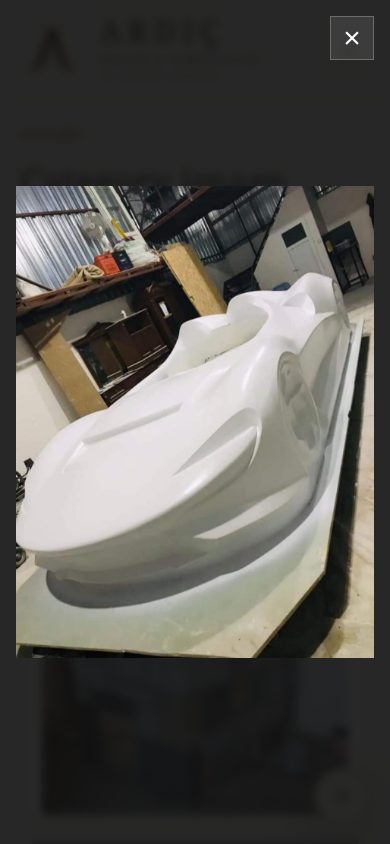
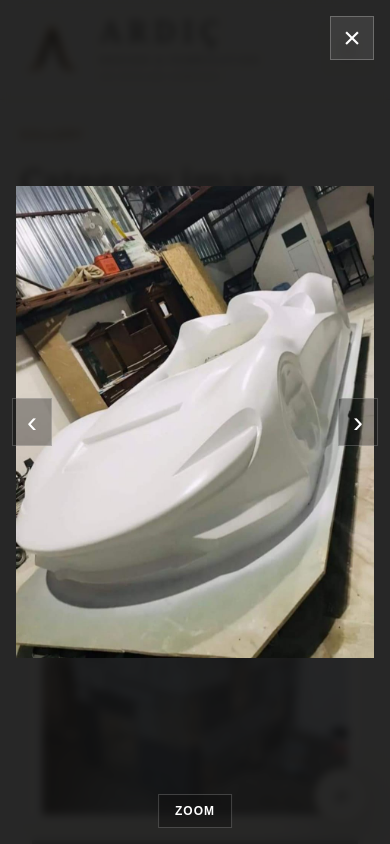
Before and after one commit to tahabaki6134/ardicdf-website, a Next.js app: page /works/artificial-rock-organic-forms in a window 390 px wide. Both pictures are taken after a click on the button 195 px from the left and 1539 px from the top of the page. Shown: the part 1117-1961 px from the top of the page. Built offline with nearby package versions, Linux system fonts and the light colour scheme; grey boxes are pictures that could not be loaded.

Commit message:
Improve portfolio lightbox mobile navigation

```diff
--- a/components/portfolio-lightbox.tsx
+++ b/components/portfolio-lightbox.tsx
@@ -1,7 +1,7 @@
 "use client";
 
 import Image from "next/image";
-import { useCallback, useEffect, useState } from "react";
+import { useCallback, useEffect, useRef, useState } from "react";
 
 export type PortfolioLightboxImage = {
   src: string;
@@ -14,22 +14,45 @@ type PortfolioLightboxProps = {
 
 export function PortfolioLightbox({ images }: PortfolioLightboxProps) {
   const [activeIndex, setActiveIndex] = useState<number | null>(null);
+  const [isZoomed, setIsZoomed] = useState(false);
+  const [dragOffset, setDragOffset] = useState(0);
+  const [isSwiping, setIsSwiping] = useState(false);
+  const pointerStartX = useRef<number | null>(null);
+  const pointerStartY = useRef<number | null>(null);
+  const suppressPreviewClick = useRef(false);
   const activeImage = activeIndex === null ? null : images[activeIndex];
   const hasNavigation = images.length > 1;
 
-  const closeLightbox = useCallback(() => setActiveIndex(null), []);
+  const closeLightbox = useCallback(() => {
+    setActiveIndex(null);
+    setIsZoomed(false);
+    setDragOffset(0);
+    setIsSwiping(false);
+  }, []);
 
   const showPrevious = useCallback(() => {
+    setIsZoomed(false);
+    setDragOffset(0);
+    setIsSwiping(false);
     setActiveIndex((currentIndex) =>
       currentIndex === null ? currentIndex : (currentIndex - 1 + images.length) % images.length
     );
   }, [images.length]);
 
   const showNext = useCallback(() => {
+    setIsZoomed(false);
+    setDragOffset(0);
+    setIsSwiping(false);
     setActiveIndex((currentIndex) =>
       currentIndex === null ? currentIndex : (currentIndex + 1) % images.length
     );
   }, [images.length]);
+
+  const toggleZoom = useCallback(() => {
+    setIsZoomed((currentValue) => !currentValue);
+    setDragOffset(0);
+    setIsSwiping(false);
+  }, []);
 
   useEffect(() => {
     if (activeIndex === null) {
@@ -59,6 +82,70 @@ export function PortfolioLightbox({ images }: PortfolioLightboxProps) {
     };
   }, [activeIndex, closeLightbox, hasNavigation, showNext, showPrevious]);
 
+  const handlePointerDown = (event: React.PointerEvent<HTMLDivElement>) => {
+    if (!hasNavigation || isZoomed) {
+      return;
+    }
+
+    pointerStartX.current = event.clientX;
+    pointerStartY.current = event.clientY;
+    setIsSwiping(false);
+    setDragOffset(0);
+  };
+
+  const handlePointerMove = (event: React.PointerEvent<HTMLDivElement>) => {
+    if (pointerStartX.current === null || pointerStartY.current === null || isZoomed) {
+      return;
+    }
+
+    const deltaX = event.clientX - pointerStartX.current;
+    const deltaY = event.clientY - pointerStartY.current;
+
+    if (Math.abs(deltaX) > 12 && Math.abs(deltaX) > Math.abs(deltaY)) {
+      event.preventDefault();
+      setIsSwiping(true);
+      setDragOffset(Math.max(-80, Math.min(80, deltaX)));
+    }
+  };
+
+  const handlePointerEnd = () => {
+    if (pointerStartX.current === null) {
+      return;
+    }
+
+    const finalOffset = dragOffset;
+    pointerStartX.current = null;
+    pointerStartY.current = null;
+    setDragOffset(0);
+
+    if (Math.abs(finalOffset) < 50) {
+      window.setTimeout(() => setIsSwiping(false), 0);
+      return;
+    }
+
+    suppressPreviewClick.current = true;
+    window.setTimeout(() => {
+      suppressPreviewClick.current = false;
+    }, 250);
+
+    if (finalOffset < 0) {
+      showNext();
+    } else {
+      showPrevious();
+    }
+  };
+
+  const handlePreviewClick = (event: React.MouseEvent<HTMLDivElement>) => {
+    event.stopPropagation();
+
+    if (isSwiping || suppressPreviewClick.current) {
+      setIsSwiping(false);
+      return;
+    }
+
+    toggleZoom();
+  };
+
   return (
     <>
       <div className="mt-10 grid gap-px bg-ink/10 sm:grid-cols-2 lg:grid-cols-3">
@@ -85,11 +172,15 @@ export function PortfolioLightbox({ images }: PortfolioLightboxProps) {
 
       {activeImage ? (
         <div
-          className="fixed inset-0 z-[80] flex items-center justify-center bg-ink/90 px-4 py-6 backdrop-blur-sm md:px-8"
+          className="fixed inset-0 z-[80] flex overscroll-contain items-center justify-center bg-ink/90 px-4 py-6 backdrop-blur-sm md:px-8"
           role="dialog"
           aria-modal="true"
           aria-label="Portfolio image preview"
-          onClick={closeLightbox}
+          onClick={() => {
+            if (!isZoomed && !isSwiping) {
+              closeLightbox();
+            }
+          }}
         >
           <button
             type="button"
@@ -109,7 +200,7 @@ export function PortfolioLightbox({ images }: PortfolioLightboxProps) {
                   event.stopPropagation();
                   showPrevious();
                 }}
-                className="absolute left-4 top-1/2 z-10 hidden h-12 w-12 -translate-y-1/2 items-center justify-center border border-white/25 bg-white/10 text-3xl text-white transition hover:border-bronze hover:text-bronze focus:outline-none focus:ring-2 focus:ring-bronze md:flex"
+                className="absolute left-3 top-1/2 z-10 flex h-12 w-10 -translate-y-1/2 items-center justify-center border border-white/20 bg-ink/35 text-3xl text-white transition hover:border-bronze hover:text-bronze focus:outline-none focus:ring-2 focus:ring-bronze md:left-4 md:w-12"
               >
                 &lsaquo;
               </button>
@@ -120,7 +211,7 @@ export function PortfolioLightbox({ images }: PortfolioLightboxProps) {
                   event.stopPropagation();
                   showNext();
                 }}
-                className="absolute right-4 top-1/2 z-10 hidden h-12 w-12 -translate-y-1/2 items-center justify-center border border-white/25 bg-white/10 text-3xl text-white transition hover:border-bronze hover:text-bronze focus:outline-none focus:ring-2 focus:ring-bronze md:flex"
+                className="absolute right-3 top-1/2 z-10 flex h-12 w-10 -translate-y-1/2 items-center justify-center border border-white/20 bg-ink/35 text-3xl text-white transition hover:border-bronze hover:text-bronze focus:outline-none focus:ring-2 focus:ring-bronze md:right-4 md:w-12"
               >
                 &rsaquo;
               </button>
@@ -128,8 +219,19 @@ export function PortfolioLightbox({ images }: PortfolioLightboxProps) {
           ) : null}
 
           <div
-            className="relative h-[82vh] w-full max-w-6xl"
-            onClick={(event) => event.stopPropagation()}
+            className={`relative h-[82vh] w-full max-w-6xl select-none overflow-hidden ${
+              isZoomed ? "cursor-zoom-out overflow-auto" : "cursor-zoom-in"
+            }`}
+            onClick={handlePreviewClick}
+            onPointerDown={handlePointerDown}
+            onPointerMove={handlePointerMove}
+            onPointerUp={handlePointerEnd}
+            onPointerCancel={handlePointerEnd}
+            style={{
+              transform: isZoomed ? undefined : `translateX(${dragOffset}px)`,
+              transition: isSwiping ? "none" : "transform 240ms ease-out",
+              touchAction: isZoomed ? "pan-x pan-y pinch-zoom" : "none"
+            }}
           >
             <Image
               key={activeImage.src}
@@ -137,10 +239,24 @@ export function PortfolioLightbox({ images }: PortfolioLightboxProps) {
               alt={activeImage.alt}
               fill
               sizes="100vw"
-              className="object-contain"
+              className={`object-contain transition duration-300 ${
+                isZoomed ? "scale-150 md:scale-125" : "scale-100"
+              }`}
               priority
             />
           </div>
+
+          <button
+            type="button"
+            aria-label={isZoomed ? "Reset portfolio image zoom" : "Zoom portfolio image"}
+            onClick={(event) => {
+              event.stopPropagation();
+              toggleZoom();
+            }}
+            className="absolute bottom-4 left-1/2 z-10 -translate-x-1/2 border border-white/20 bg-ink/45 px-4 py-2 text-xs font-semibold uppercase tracking-brand text-white transition hover:border-bronze hover:text-bronze focus:outline-none focus:ring-2 focus:ring-bronze md:bottom-8"
+          >
+            {isZoomed ? "Reset Zoom" : "Zoom"}
+          </button>
         </div>
       ) : null}
     </>
```
